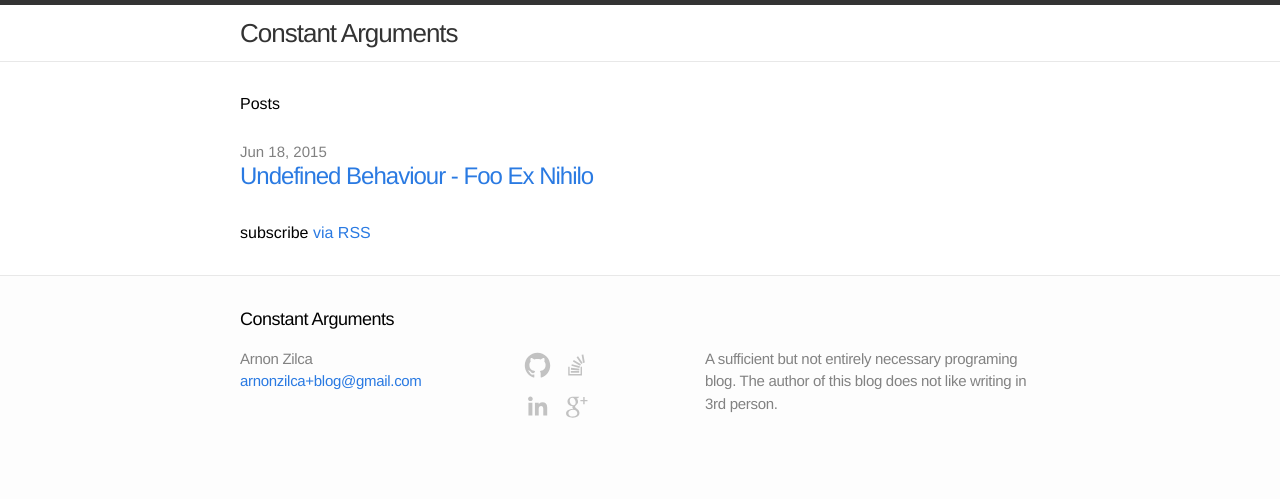
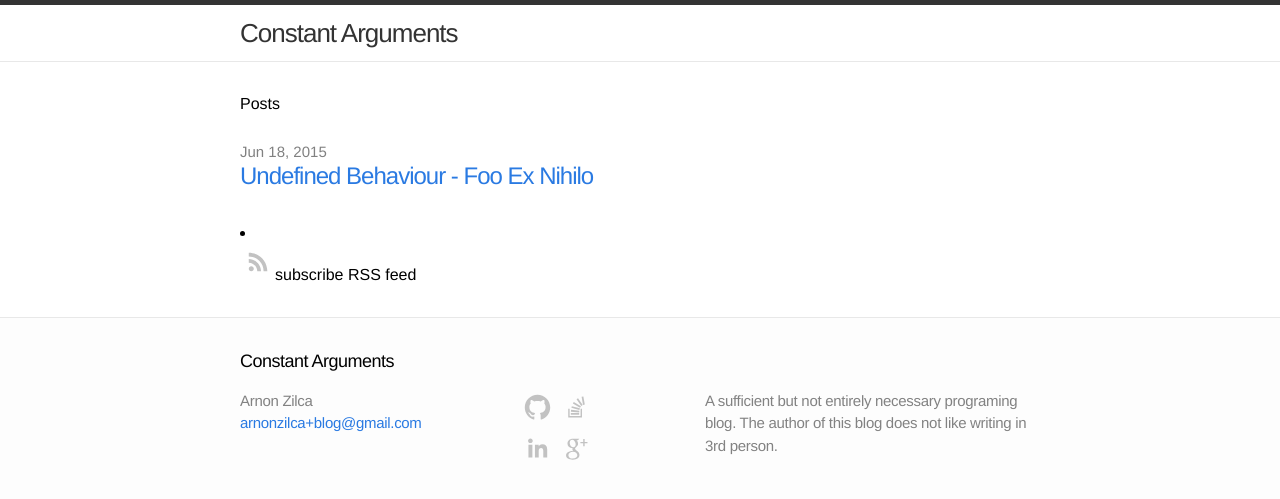
Before and after one commit to arnonzilca/arnonzilca.github.io, a Jekyll site: the page built from index.html, in a window 1280 px wide. Shown: the top 499 px of the page. Built offline with Jekyll 4.4.1, drawn with Linux system fonts in a browser that asks for light colours; comment, search, counter and statistics services are not loaded; some of the changed lines change nothing that is shown.

Commit message:
add RSS svg

```diff
--- a/index.html
+++ b/index.html
@@ -15,6 +15,14 @@
     {% endfor %}
   </ul>
 
-  <p class="rss-subscribe">subscribe <a href="{{ "/feed.xml" | prepend: site.baseurl }}">via RSS</a></p>
+  <li>
+    <p class="rss-subscribe"><a href="{{ "/feed.xml" | prepend: site.baseurl }}" title="RSS"><svg class="svg-icon"
+        viewBox="0 0 512 512"><path fill="#C2C2C2" d="M201.8 347.2c0 20.3-16.5 36.8-36.8 36.8 -20.3
+        0-36.8-16.5-36.8-36.8s16.5-36.8 36.8-36.8C185.3 310.4 201.8 326.8 201.8 347.2zM128.2
+        204.7v54.5c68.5 0.7 124 56.3 124.7 124.7h54.5C306.7 285.3 226.9 205.4 128.2 204.7zM128.2
+        166.6c57.9 0.3 112.3 22.9 153.2 63.9 41 41 63.7 95.5 63.9
+        153.5h54.5c-0.3-149.9-121.7-271.4-271.6-271.9V166.6L128.2 166.6z"/></svg><!--[if lt IE
+        9]><em>Twitter</em><![endif]--></a>subscribe RSS feed</p>
+  </li>
 
 </div>
```
